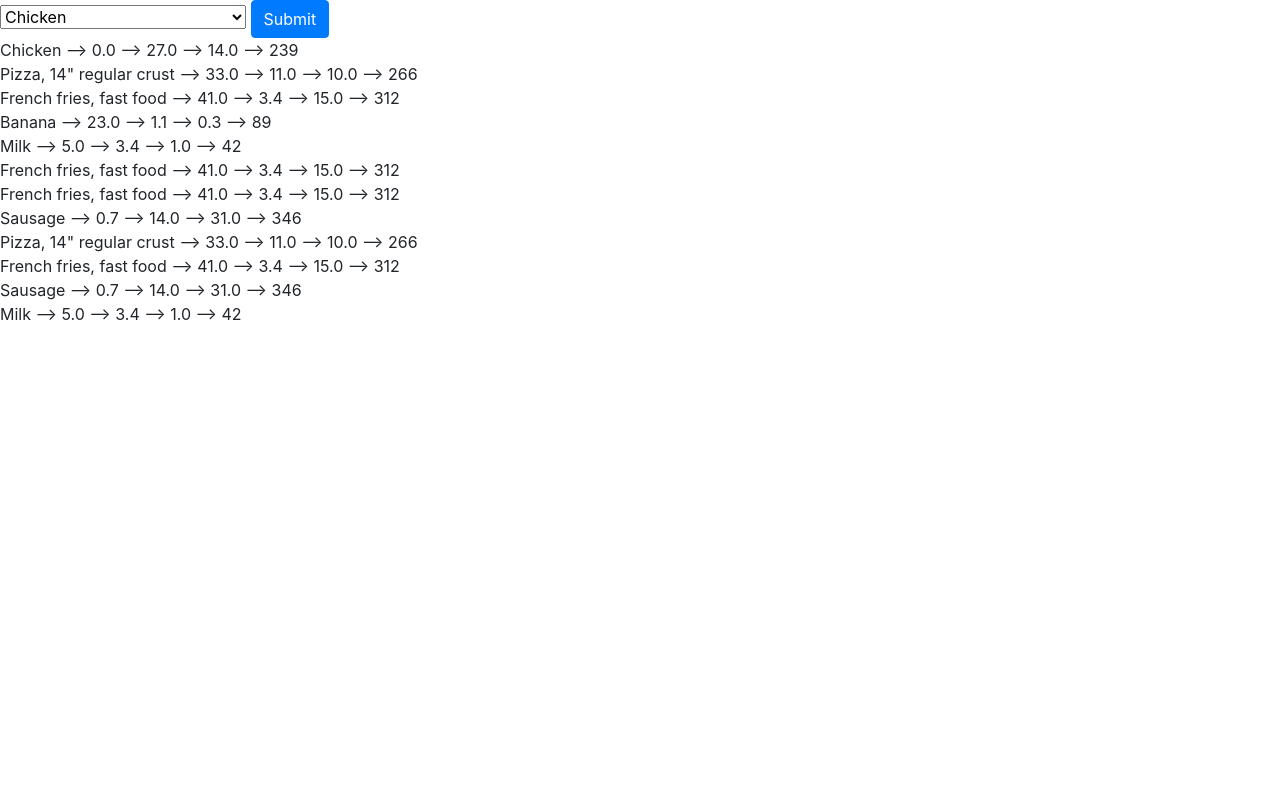
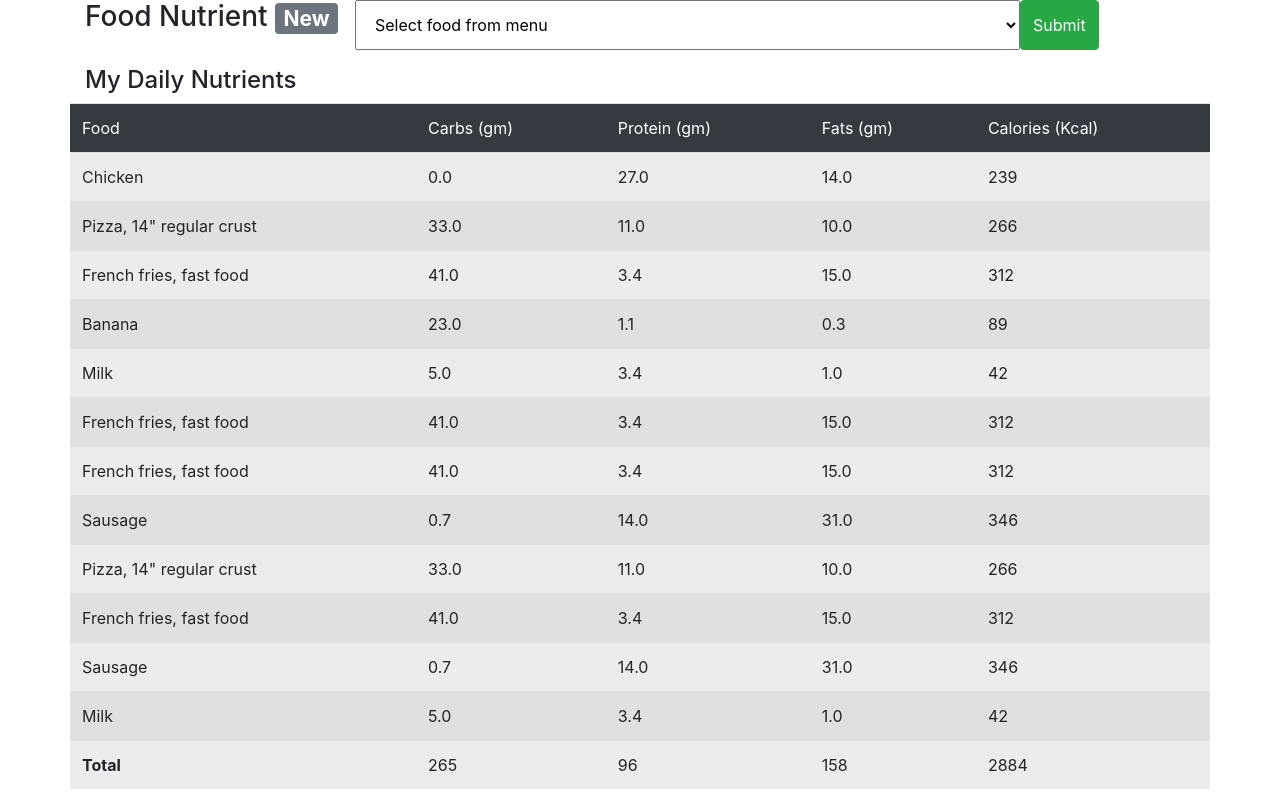
Before and after one commit to JudahSan/health-app, a Django app: page / in a window 1280 px wide. Before the commit the page ends 320 px from the top, so only its background shows below. Run offline with Django 4.2, Linux system fonts and the light colour scheme; a user stored in the database is signed in; data comes from the database, SQL or seed files in the repository; both versions use the stored data as it was after the commit.

Commit message:
table design. fixed innerHTML error, added total row

```diff
--- a/myapp/templates/myapp/index.html
+++ b/myapp/templates/myapp/index.html
@@ -9,19 +9,131 @@
   <title>Document</title>
 </head>
 <body>
+
+  <!-- Styling -->
+  <div class="container">
+    <div class="row">
+      <div class="col-md-12">
         <form method="POST">
+          <div class="form-group row">
             {% csrf_token %}
-    <select name="food_consumed" id="food_consumed
+            <label class="col-md-3">
+              <h3>Food Nutrient  <span class="badge badge-secondary">New</span></h3>
+            </label>
+            <select class="col-md-7 form-select form-select-lg" name="food_consumed" id="food_consumed aria-label=".form-select-lg example">
+              <option selected>Select food from menu </option>
               {% for food in foods %}
+
                 <option value="{{food.name}}">{{food.name}}
                 </option>
               {% endfor %}
             </select>
-    <button class="btn btn-primary" type="submit">Submit</button>
+            <button class="btn btn-success" type="submit">Submit</button>
+          </div>
         </form>
+      </div>
+    </div>
+    <div class="row">
+        <div class="col-md-6">
+          <h4>My Daily Nutrients</h4>
+        </div>
+
+        <table id="table" class="table table-striped table-active">
+
+            <tr class="bg-dark text-white" >
+              <td>Food </td>
+              <td>Carbs (gm) </td>
+              <td>Protein (gm) </td>
+              <td>Fats (gm) </td>
+              <td>Calories (Kcal) </td>
+            </tr>
 
             {% for c in user_food %}
-  {{c.food_consumed}} --> {{c.food_consumed.carbs}} --> {{c.food_consumed.protein}} --> {{c.food_consumed.fats}} --> {{c.food_consumed.calories}} <br>
+            <tr>
+              <td>{{c.food_consumed.name}} </td>
+              <td>{{c.food_consumed.carbs}} </td>
+              <td>{{c.food_consumed.protein}} </td>
+              <td>{{c.food_consumed.fats}} </td>
+              <td>{{c.food_consumed.calories}} </td>
+            </tr>
             {% endfor %}
+            <tr>
+              <td id="name"><b>Total</b></td>
+              <td id="totalCarbs"></td>
+              <td id="totalProteins"></td>
+              <td id="totalFats"></td>
+              <td id="totalCalories"></td>
+            </tr>
+
+        </table>
+    </div>
+    <div class="col-md-5 offset-1"></div>
+  </div>
 </body>
+<script>
+  console.log('Print me');
+  let table = document.getElementById("table");
+  let carbs=0, protein=0, fats=0, calories=0;
+
+  for (let i = 1; i < table.rows.length - 1; i++) {
+    let currentRow = table.rows[i];
+
+    carbs += Math.round(parseFloat(currentRow.cells[1].innerHTML));
+    protein += Math.round(parseFloat(currentRow.cells[2].innerHTML));
+    fats += Math.round(parseFloat(currentRow.cells[3].innerHTML));
+    calories += Math.round(parseFloat(currentRow.cells[4].innerHTML));
+
+
+  }
+  console.log("Total Carbs: " + carbs);
+  console.log("Total Protein: " + protein);
+  console.log("Total Fats: " + fats);
+  console.log("Total Calories: " + calories);
+
+  document.getElementById("totalCarbs").innerHTML=carbs;
+  document.getElementById("totalProteins").innerHTML=protein;
+  document.getElementById("totalFats").innerHTML=fats;
+  document.getElementById("totalCalories").innerHTML=calories;
+
+
+  // Test if td was removed
+  // for (let i = 0; i < table.rows.length; i++) {
+  //     for (let j = 0; j < table.rows[i].cells.length; j++) {
+  //         let currentCell = table.rows[i].cells[j];
+  //         let cellData = currentCell.innerHTML;
+  //         currentCell.parentNode.removeChild(currentCell);
+  //         let newCell = table.rows[i].insertCell(j);
+  //         // newCell.innerHTML = cellData;
+  //         // console.log(newCell.innerHTML === cellData);
+  //         console.log(newCell);
+  //     }
+  // }
+
+  // Check if `td` element is defined and has an innerHTML property
+  // Check if parseFloat() method is able to parse the value before
+  // adding it to the nutrient content variable
+
+// iterate through each row of the table
+// Doesn't work
+  // for (let i = 1; i < table.rows.length; i++) {
+  //     // check if the element is defined and has an innerHTML property
+  //     if (table.rows[i].cells[1].innerHTML && table.rows[i].cells[2].innerHTML && table.rows[i].cells[3].innerHTML && table.rows[i].cells[4].innerHTML) {
+  //         // parse the innerHTML of the cells as floats and add them to the nutrient content variables
+  //         carbs += parseFloat(table.rows[i].cells[1].innerHTML);
+  //         protein += parseFloat(table.rows[i].cells[2].innerHTML);
+  //         fats += parseFloat(table.rows[i].cells[3].innerHTML);
+  //         calories += parseFloat(table.rows[i].cells[4].innerHTML);
+  //     } else {
+  //         console.log("element is not defined or has no innerHTML property at index: ", i);
+  //     }
+  // }
+
+
+  // ES6
+  // for (const row of table) {
+  //   for (let i = 1; i < row.length - 1; i++) {
+  //     console.log(row[i]);
+  //   }
+  // }
+</script>
 </html>
```
Also changed, not shown: db.sqlite3. Lines whose indentation alone changed are shown as unchanged.
